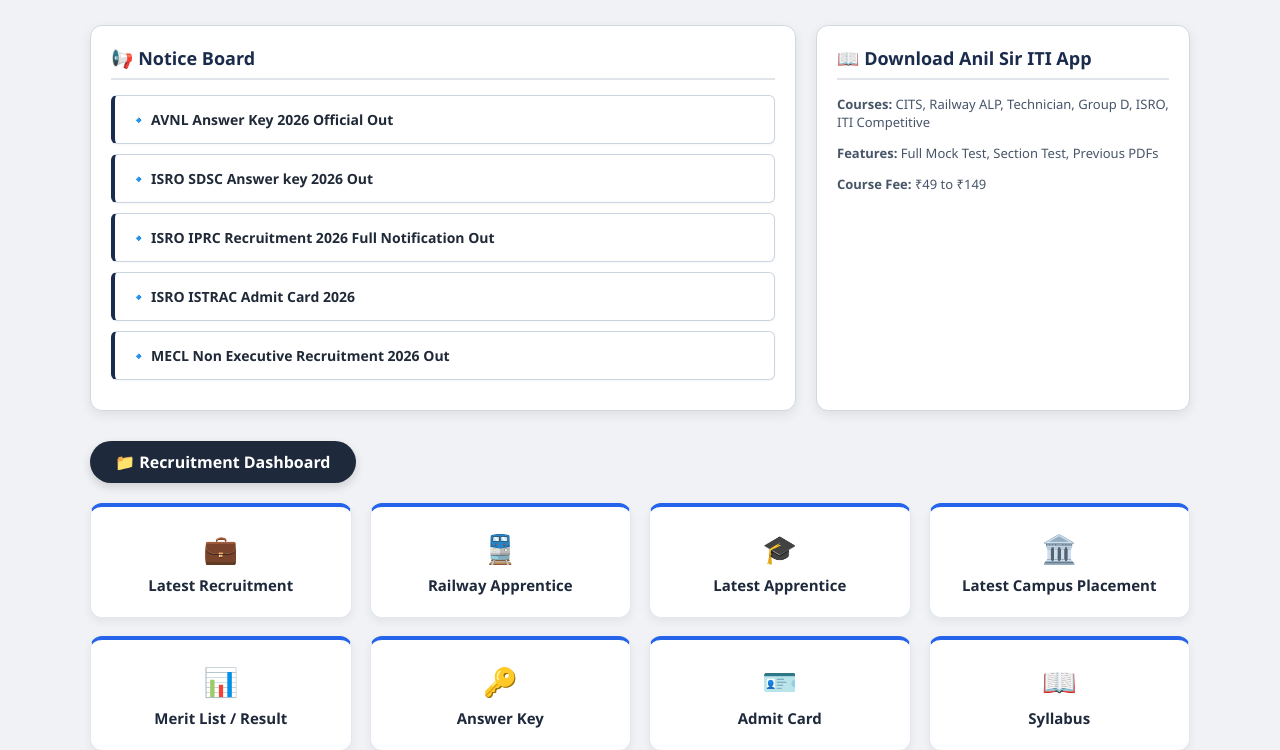
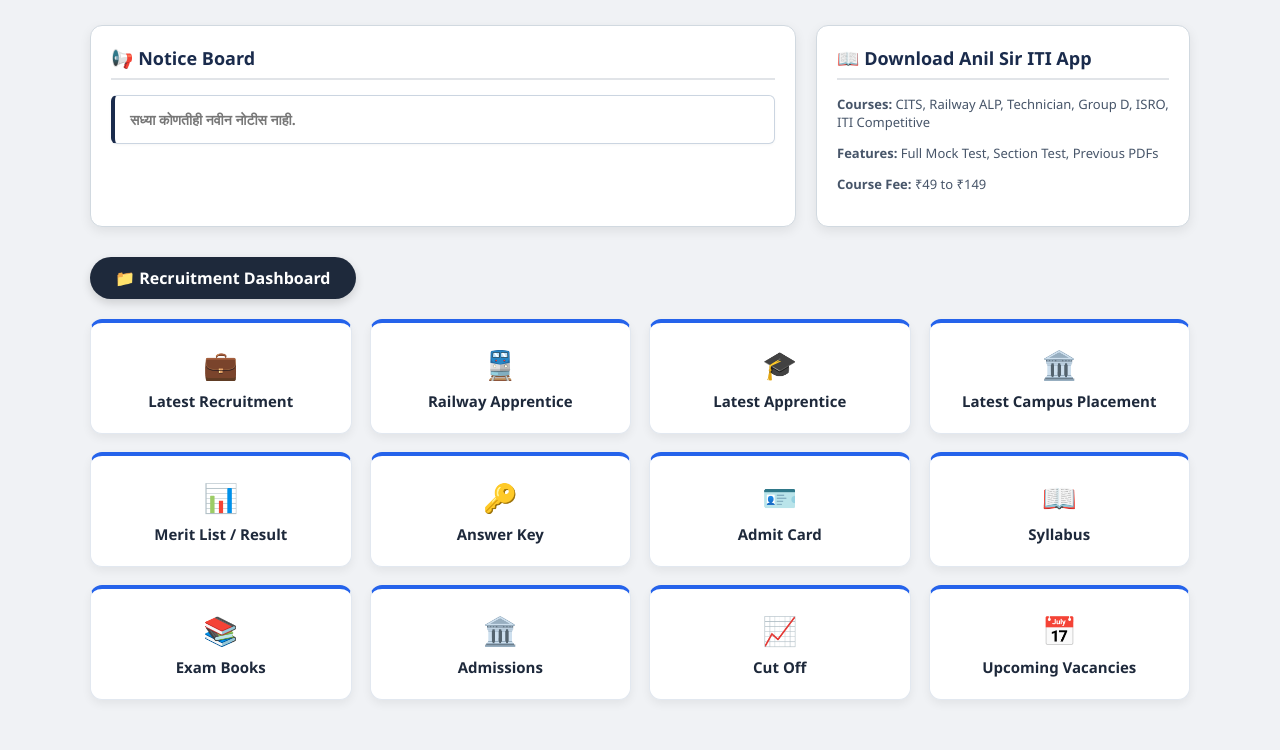
Before and after one commit to RohanDamodar2621/Letestgovt.-jobs.in, a Flask app: page / in a window 1280 px wide. Shown: the part 52-802 px from the top of the page. Run offline with Flask 3, Linux system fonts and the light colour scheme.

Commit message:
Update index.html

```diff
--- a/templates/index.html
+++ b/templates/index.html
@@ -89,14 +89,16 @@
 
     <!-- Top Section: Notice Board & Courses -->
     <div class="main-wrapper">
-        <!-- Notice Board -->
+        <!-- Notice Board (Dynamic from Database) -->
         <div class="notice-section">
             <div class="section-title">📢 Notice Board</div>
-            <div class="notice-item">🔹 AVNL Answer Key 2026 Official Out</div>
-            <div class="notice-item">🔹 ISRO SDSC Answer key 2026 Out</div>
-            <div class="notice-item">🔹 ISRO IPRC Recruitment 2026 Full Notification Out</div>
-            <div class="notice-item">🔹 ISRO ISTRAC Admit Card 2026</div>
-            <div class="notice-item">🔹 MECL Non Executive Recruitment 2026 Out</div>
+            {% if notices %}
+                {% for notice in notices %}
+                <div class="notice-item">🔹 {{ notice.title }}</div>
+                {% endfor %}
+            {% else %}
+                <div class="notice-item" style="color: #777;">सध्या कोणतीही नवीन नोटीस नाही.</div>
+            {% endif %}
         </div>
 
         <!-- Download Courses Box -->
```
